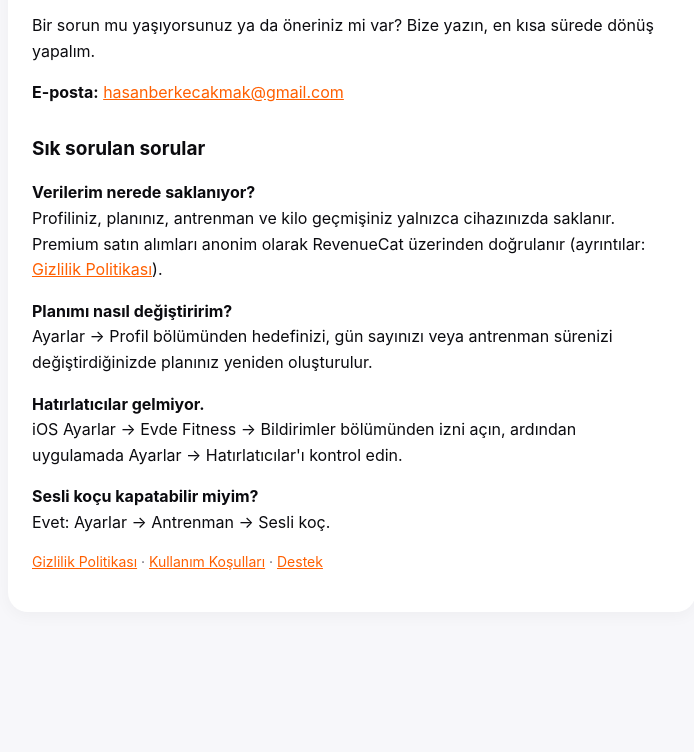
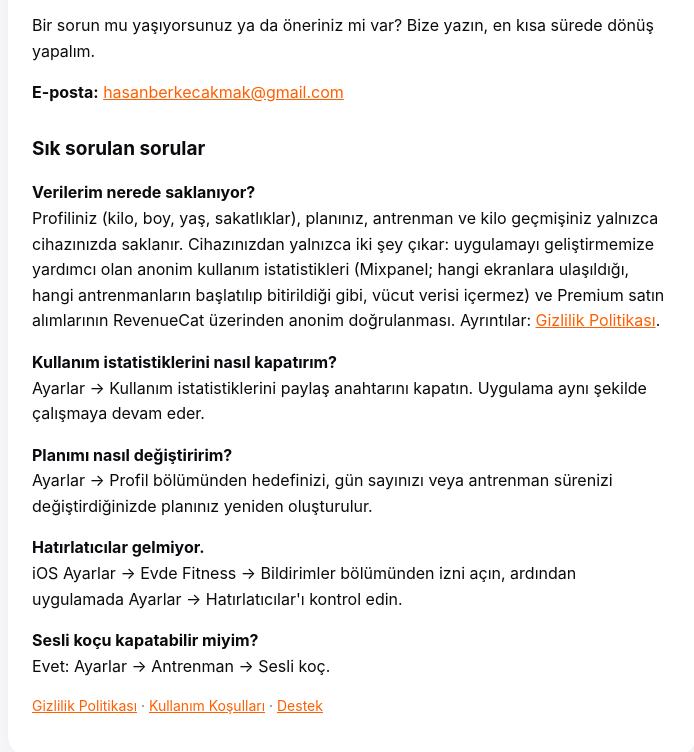
Before and after one commit to berkecakmak33/evdefitness-legal, a plain HTML site: page support.html in a window 1280 px wide. Shown: the part 140-892 px from the top of the page, without its empty margins (288-982 px from the left). Before the commit the page ends 816 px from the top, so only its background shows below. Drawn offline with Linux system fonts and the light colour scheme.

Commit message:
Enhance FAQ with detailed data storage info
Updated the FAQ section with more detailed information about data storage and usage statistics.

```diff
--- a/support.html
+++ b/support.html
@@ -14,7 +14,8 @@ a { color: var(--orange); }
 <p>Bir sorun mu yaşıyorsunuz ya da öneriniz mi var? Bize yazın, en kısa sürede dönüş yapalım.</p>
 <p><strong>E-posta:</strong> <a href="mailto:hasanberkecakmak@gmail.com">hasanberkecakmak@gmail.com</a></p>
 <h2>Sık sorulan sorular</h2>
-<p><strong>Verilerim nerede saklanıyor?</strong><br>Profiliniz, planınız, antrenman ve kilo geçmişiniz yalnızca cihazınızda saklanır. Premium satın alımları anonim olarak RevenueCat üzerinden doğrulanır (ayrıntılar: <a href="privacy-policy.html">Gizlilik Politikası</a>).</p>
+<p><strong>Verilerim nerede saklanıyor?</strong><br>Profiliniz (kilo, boy, yaş, sakatlıklar), planınız, antrenman ve kilo geçmişiniz yalnızca cihazınızda saklanır. Cihazınızdan yalnızca iki şey çıkar: uygulamayı geliştirmemize yardımcı olan anonim kullanım istatistikleri (Mixpanel; hangi ekranlara ulaşıldığı, hangi antrenmanların başlatılıp bitirildiği gibi, vücut verisi içermez) ve Premium satın alımlarının RevenueCat üzerinden anonim doğrulanması. Ayrıntılar: <a href="privacy-policy.html">Gizlilik Politikası</a>.</p>
+<p><strong>Kullanım istatistiklerini nasıl kapatırım?</strong><br>Ayarlar → Kullanım istatistiklerini paylaş anahtarını kapatın. Uygulama aynı şekilde çalışmaya devam eder.</p>
 <p><strong>Planımı nasıl değiştiririm?</strong><br>Ayarlar → Profil bölümünden hedefinizi, gün sayınızı veya antrenman sürenizi değiştirdiğinizde planınız yeniden oluşturulur.</p>
 <p><strong>Hatırlatıcılar gelmiyor.</strong><br>iOS Ayarlar → Evde Fitness → Bildirimler bölümünden izni açın, ardından uygulamada Ayarlar → Hatırlatıcılar'ı kontrol edin.</p>
 <p><strong>Sesli koçu kapatabilir miyim?</strong><br>Evet: Ayarlar → Antrenman → Sesli koç.</p>
```
